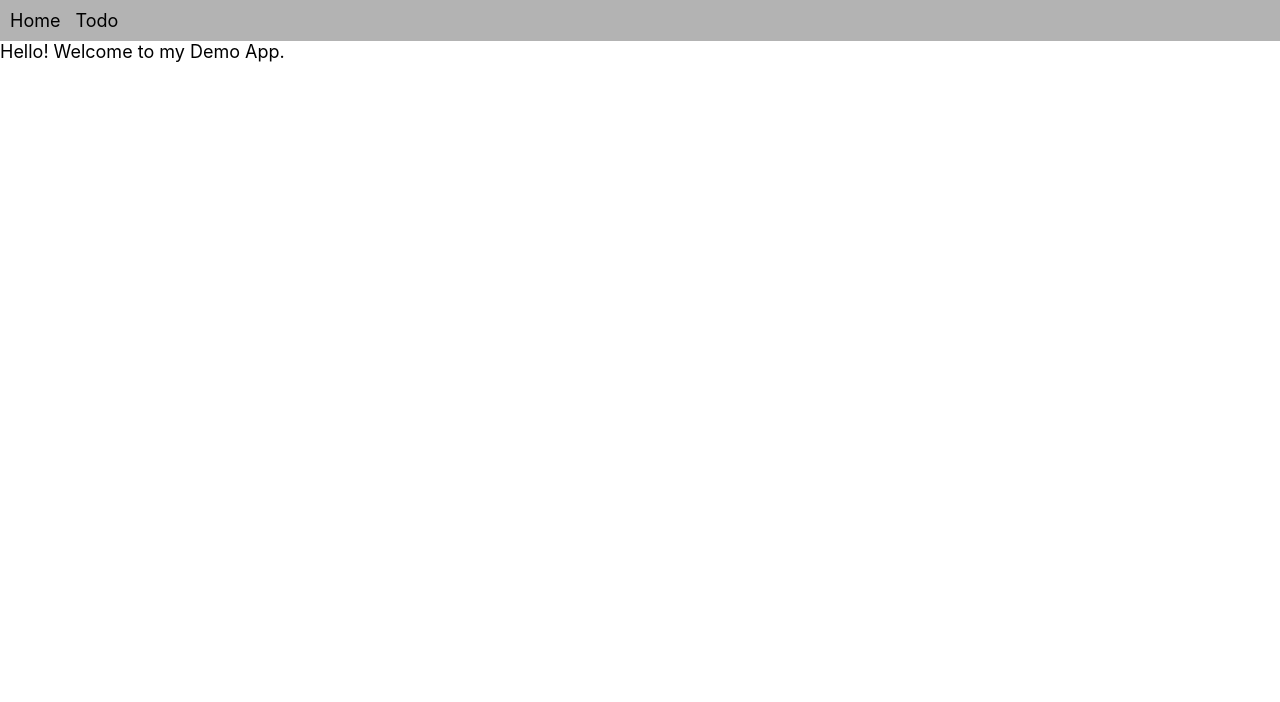
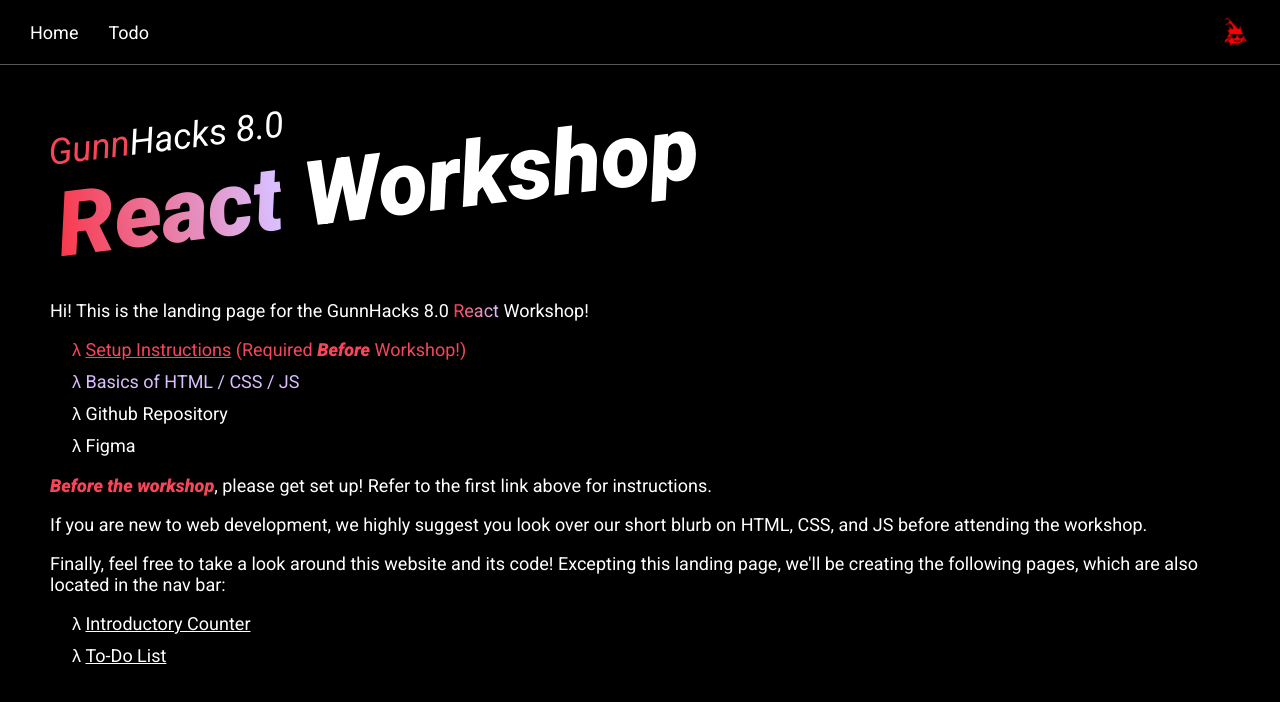
Before and after one commit to ImNotRog/GunnHacks-8.0-React-Demo, a Next.js app: page / in a window 1280 px wide. Shown: the top 702 px of the page. Built offline with nearby package versions, Linux system fonts and the light colour scheme.

Commit message:
Hip landing page

```diff
--- a/components/nav.js
+++ b/components/nav.js
@@ -5,5 +5,6 @@
     return <div className={styles.nav}>
         <Link href="/"><div>Home</div></Link>
         <Link href="/todo"><div>Todo</div></Link>
+        <img src={"/lambdacool.png"} width={30} height={30} />
     </div>
 }
--- a/pages/index.js
+++ b/pages/index.js
@@ -1,15 +1,60 @@
 import Head from 'next/head';
 import Nav from '../components/nav';
+import Link from 'next/link';
+import styles from '../styles/index.module.css'
 
 export default function Home() {
+
+	// This is the landing page for the React Workshop
+	// This page will *not* be included in the actual workshop
 	return (
 		<div>
 			<Head>
-				<title>Demo App</title>
+				<title>React Workshop • GunnHacks 8.0</title>
 			</Head>
 
 			<Nav />
-			Hello! Welcome to my Demo App.
+			<div className={styles.main}>
+				<div className={styles.header}>
+					<div className={styles.subtitle}><span className={styles.gunn}>Gunn</span>Hacks 8.0</div>
+					<div className={styles.title}><span className={styles.react}>React</span> Workshop</div>
+				</div>
+
+				<div className={styles.content}>
+					<p>Hi! This is the landing page for the GunnHacks 8.0 <span className={styles.react}>React</span> Workshop!</p>
+
+					{/* <h2>Links</h2> */}
+					<ul>
+						<li className={styles.gunn}>
+							<a href="https://gist.github.com/ImNotRog/b832548d492cb1851ee676b9e8f6c1e4" target="_blank" rel="noopener noreferrer">
+								Setup Instructions
+							</a> (Required <span className={styles.em}>Before</span> Workshop!)
+						</li>
+						<li className={styles.purple}>Basics of HTML / CSS / JS</li>
+						<li>Github Repository</li>
+						<li>Figma</li>
+					</ul>
+
+					<p>
+						<span className={styles.em + ' ' + styles.gunn}>Before the workshop</span>,
+						please get set up! Refer to the first link above for instructions.
+					</p>
+					<p>
+						If you are new to web development, we highly suggest you look over our short blurb on
+						HTML, CSS, and JS before attending the workshop.
+					</p>
+					<p>
+						Finally, feel free to take a look around this website and its code!
+						Excepting this landing page, we'll be creating the following pages,
+						which are also located in the nav bar:
+					</p>
+
+					<ul>
+						<li><Link href="/"><a>Introductory Counter</a></Link></li>
+						<li><Link href="/todo"><a>To-Do List</a></Link></li>
+					</ul>
+				</div>
+			</div>
 		</div>
 	)
 }
--- a/pages/todo.js
+++ b/pages/todo.js
@@ -30,8 +30,10 @@
         setTodos(todos.filter((_,j) => j !== i));
     }
 
-    return <div className={styles.container}>
+    return <div>
+
         <Nav />
+
         <div className={styles.main}>
 
             <Head>
@@ -59,6 +61,7 @@
                     className={styles.input} />
             </div>
         </div>
+
     </div>
 
 }
--- a/styles/globals.css
+++ b/styles/globals.css
@@ -1,10 +1,13 @@
+@import url('https://fonts.googleapis.com/css2?family=Roboto:ital,wght@0,400;0,900;1,400;1,900&display=swap');
+
 html,
 body {
   padding: 0;
   margin: 0;
-  font-family: -apple-system, BlinkMacSystemFont, Segoe UI, Roboto, Oxygen,
-    Ubuntu, Cantarell, Fira Sans, Droid Sans, Helvetica Neue, sans-serif;
+  font-family: 'Roboto', Roboto, sans-serif;
   font-size: 18px;
+  background-color: black;
+  color: white;
 }
 
 a {
--- /dev/null
+++ b/styles/index.module.css
@@ -0,0 +1,61 @@
+.main {
+  padding: 20px;
+}
+
+.header {
+	padding: 50px 0px 0px 20px;
+	transform: rotate(-7deg);
+	transform-origin: top left;
+}
+
+.subtitle {
+	font-size: 2rem;
+	font-style: italic;
+}
+.title {
+  font-weight: 900;
+  font-style: italic;
+	font-size: 5rem;
+}
+
+.gunn {
+	color: #F64658;
+}
+
+.react {
+	background: rgb(249,56,75);
+	background: linear-gradient(90deg, rgba(249,56,75,1) 0%, rgba(218,191,255,1) 97%);
+	background-clip: text;
+  -webkit-background-clip: text;
+  -webkit-text-fill-color: transparent;
+}
+
+.content {
+	padding: 0px 30px;
+}
+
+.content ul {
+	list-style: none;
+}
+
+.content li::before {
+	content: ' λ ';
+}
+.content li {
+	text-indent: -1rem;
+}
+.content li:not(:last-child) {
+	margin-bottom: 10px;
+}
+
+.content a {
+	text-decoration: underline;
+}
+
+.em {
+	font-weight: 900;
+	font-style: italic;
+}
+.purple {
+	color: #DABFFF;
+}
--- a/styles/nav.module.css
+++ b/styles/nav.module.css
@@ -1,11 +1,16 @@
 .nav {
     display: flex;
     flex-direction: row;
-    gap: 15px;
-    padding: 10px;
-    background-color: rgb(179, 179, 179);
+    align-items: center;
+    gap: 30px;
+    padding: 17px 30px;
+    border-bottom: 1px solid #ffffff55;
 }
 
 .nav div {
     cursor: pointer;
 }
+
+.nav img {
+    margin-left: auto;
+}
--- a/styles/todo.module.css
+++ b/styles/todo.module.css
@@ -1,14 +1,6 @@
-.container {
-    width: 100%;
-    height: 100vh;
-    /* font-size: 1.2rem; */
-}
 
 .main {
-    padding: 10px;
-    border-radius: 5px;
-    display: flex;
-    flex-direction: column;
+    padding: 20px;
 }
 
 .list {
@@ -30,7 +22,7 @@
     height: 25px;
     border-radius: 5px;
     cursor: pointer;
-    border: 2px solid black;
+    border: 2px solid white;
 }
 
 .footer {
```
Also changed, not shown: public/lambdacool.png (added).
